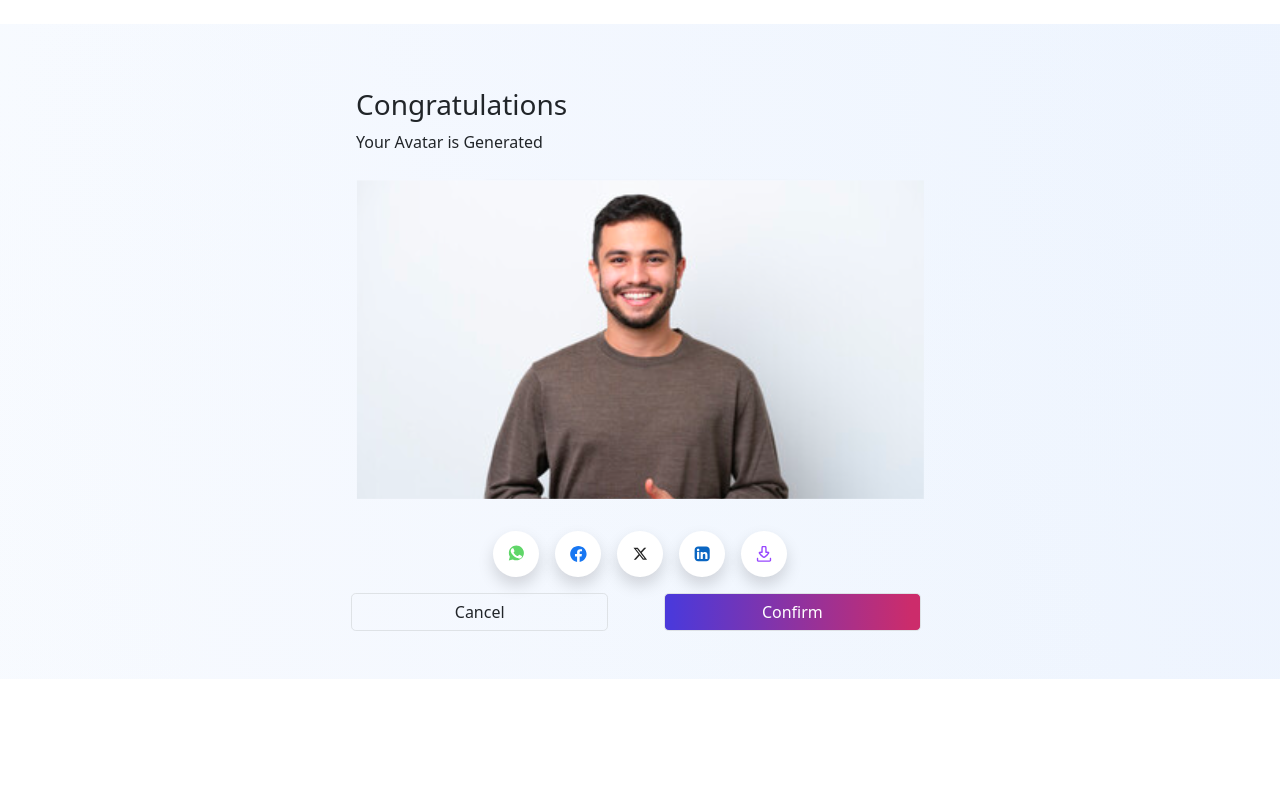
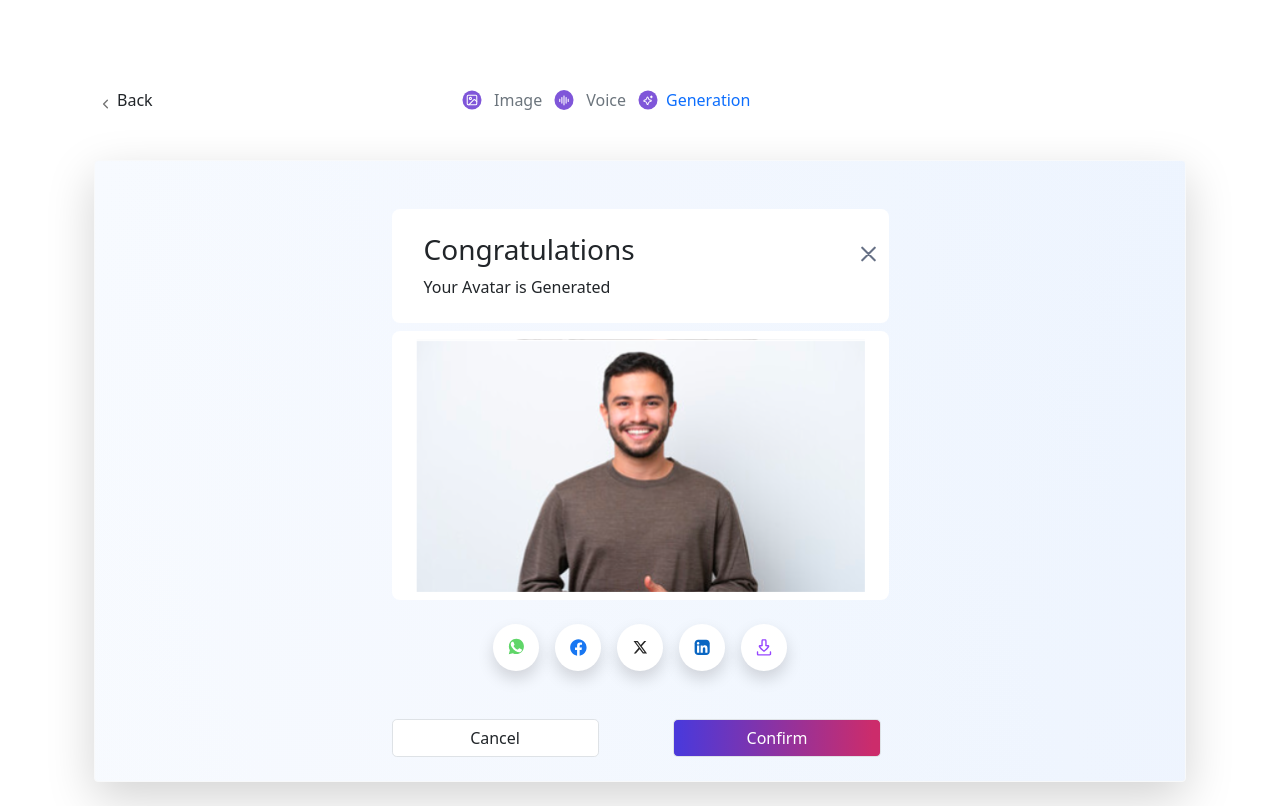
Before and after one commit to rohit1321/TextTovideo, a Next.js app: page /Desktop-14 in a window 1280 px wide. Built offline with nearby package versions, Linux system fonts and the light colour scheme.

Commit message:
update screens(desktop) 2,9,12

```diff
--- a/src/app/Desktop-11/form.js
+++ b/src/app/Desktop-11/form.js
@@ -147,7 +147,7 @@ function App() {
                                     className="px-5 py-3 text-center rounded-lg"
                                 />
                             </div>
-                            <div className="d-flex flex-column">
+                            <div className="d-flex flex-column h-100">
                                 <label htmlFor="AvatarText" className="d-flex justify-content-start">Voice</label>
                                 <Field
                                     type="text"
--- a/src/app/Desktop-11/page.tsx
+++ b/src/app/Desktop-11/page.tsx
@@ -8,7 +8,7 @@ import App from "./form";
 
 export default function Home() {
     return (
-        <div className="main-container container mt-5 bg-white p-4">
+        <div className="main-container container mt-5 bg-white p-4 ">
             <div className="main-content mt-4 p-4 card container shadow-lg   border border-light">
                 <div className="d-flex rounded-5 ">
                     <div className="play-btn-color d-flex  justify-content-center  rounded-circle  px-2 cursor-pointer"><Image
@@ -19,7 +19,7 @@ export default function Home() {
                     /></div>
                     <h5 className=" mx-2 mt-1 text-start">Watch Tutorial</h5>
                 </div>
-                <div className="container col-md-8 d-flex justify-content-center flex-column mt--3">
+                <div className="container col-md-8 d-flex justify-content-center flex-column mt-3">
                     <div className=" justify-content-center bg-white rounded-lg p-3 ">
                         <div className=" d-flex  justify-content-between ">
                             <h5 className="my-3">Upload Image</h5>
--- a/src/app/Desktop-12/page.tsx
+++ b/src/app/Desktop-12/page.tsx
@@ -1,43 +1,13 @@
 import React from 'react';
 import 'bootstrap/dist/css/bootstrap.min.css';
 import Image from 'next/image';
+import HeaderComponent from "../headerFileIcons";
 
 const VideoGeneration: React.FC = () => {
   return (
-    <div className="container my-5">
-      <a href="#" className="text-muted me-3">&lt; Back</a>
-      <div className="d-flex justify-content-center align-items-center mb-3">
-        <div className="d-flex align-items-center">
-          <Image
-            src="/Desktop-12/lucide_image (1).svg"
-            alt="Image Icon" className="mx-1"
-            height={20}
-            width={20}
-          />
-
-          <span className="text-muted mx-2">Image</span>
-
-          <Image
-            src="/Desktop-12/mingcute_voice-line.svg"
-            alt="Voice Icon"
-            className="mx-1"
-            height={20}
-            width={20}
-          />
-
-          <span className="text-muted mx-2">Voice</span>
-
-          <Image src="/Desktop-12/mingcute_ai-line.svg"
-            alt="Generation Icon"
-            className="mx-1"
-            height={20}
-            width={20}
-          />
-          <span className="text-primary mx-2">Generation</span>
-        </div>
-
-      </div>
-      <div className="card shadow-lg border border-light p-4  " style={{ borderRadius: '15px', backgroundColor: '#f8f9fa', width:'60%' }}>
+    <div className="container mt-4 col-12">
+      <HeaderComponent/>
+      <div className="card shadow-lg border-light p-4  ">
         <div className="mb-2 d-flex justify-content-center">
           <Image
             src="/Desktop-12/bd32cd6224dea3398f3615847c4dc6d6 (1).gif"
--- a/src/app/Desktop-14/page.tsx
+++ b/src/app/Desktop-14/page.tsx
@@ -1,22 +1,44 @@
 "use client";
 import Image from "next/image";
 import React from "react";
+import HeaderComponent from "../headerFileIcons";
 
 export default function Home() {
   return (
-    <div className="main-content  mt-4">
-      <div className="container  col-md-6 d-flex justify-content-center flex-column card-content">
-        <div className="d-flex flex-column justify-content-center bg-light-1 rounded-3 my-5">
+    <div className="main-container container mt-5 bg-white p-4 ">
+      <HeaderComponent />
+      <div className="main-content mt-4 p-4 card container shadow-lg   border border-light">
+        <div className="  mt-4 ">
+          <div className="container  col-md-6 d-flex justify-content-center flex-column ">
+            <div className="d-flex flex-column justify-content-center bg-light-1 rounded-3 ">
+              <div className=" justify-content-center bg-white rounded-lg p-2 w-100">
+                <div className=" d-flex  justify-content-between ">
+                  <div className="d-flex flex-column">
                     <h3 className="text-dark-1 px-4 pt-3">Congratulations</h3>
                     <p className="text-dark-1 px-4">Your Avatar is Generated</p>
+                  </div>
 
+                  <Image
+                    className=" mb-4 "
+                    src="/icons/x-close.svg"
+                    alt="upload"
+                    width={25}
+                    height={20}
+
+                  />
+                </div>
+              </div>
+
+              <div className="bg-white mt-2 rounded-lg">
                 <Image
                   src={"/Desktop-14/image 362.svg"}
                   alt="Generated Avatar"
-            width={200}
+                  width={500}
                   height={600}
                   className="col-12 px-4 py-2 rounded-3"
                 />
+
+              </div>
 
               <div className="d-flex col-12 justify-content-center gap-4 text-white">
                 <div className="pt-4 w-100 col-12 col-md-8 d-flex justify-content-center">
@@ -83,10 +105,10 @@ export default function Home() {
                 </div>
               </div>
 
-          <div className="d-flex mt-3 col-12 gap-5  justify-content-center">
+              <div className="d-flex mt-5 col-12   justify-content-between">
                 <button
                   type="button"
-              className="btn bg-transparent border text-dark-1 me-2 px-5 col-6 col-lg-5  rounded-3"
+                  className="btn bg-white border text-dark-1 me-2 px-lg-5 px-md-4   col-sm-4 col-lg-5  rounded-3"
                 //   onClick={() => {
                 //     router.push("/avatar-creation");
                 //   }}
@@ -95,7 +117,7 @@ export default function Home() {
                 </button>
                 <button
                   type="submit"
-              className="btn bg-transparent border text-dark-1 me-2 px-5 rounded-3  col-6 col-lg-5 text-white graditent-btn"
+                  className="btn bg-transparent border text-dark-1 me-2 px-lg-5 px-md-4  px-sm-4 rounded-3  col-sm-4 col-lg-5 text-white graditent-btn"
                 //   onClick={() => {
                 //     router.push("/dashboard");
                 //   }}
@@ -106,5 +128,7 @@ export default function Home() {
             </div>
           </div>
         </div>
+      </div>
+    </div>
   );
 }
--- a/src/app/globals.css
+++ b/src/app/globals.css
@@ -28,3 +28,7 @@ border: none;
 .play-btn-color{
   background: rgba(115, 70, 241, 1);
 }
+
+.main-container-2{
+  width: 80%;
+}
--- a/src/app/headerFileIcons.js
+++ b/src/app/headerFileIcons.js
@@ -0,0 +1,54 @@
+import React from "react";
+import Image from "next/image";
+
+
+function HeaderComponent() {
+    return (
+        <>
+            <div className="col-12 row">
+                <div className="d-flex col-lg-4 col-3">
+                    <Image
+                        src="/icons/chevron-right.svg"
+                        alt="Image Icon" className="mx-2 mx-sm-1"
+                        height={15}
+                        width={15}
+                    />
+                    <div className="mt-3 ">Back</div>
+                </div>
+                <div className="d-flex justify-content-start align-items-center mb-4 mt-3 col-lg-8 col-9">
+                    <div className="d-flex align-items-center">
+                        <Image
+                            src="/Desktop-12/lucide_image (1).svg"
+                            alt="Image Icon" className="mx-1"
+                            height={20}
+                            width={20}
+                        />
+
+                        <span className="text-muted mx-2">Image</span>
+
+                        <Image
+                            src="/Desktop-12/mingcute_voice-line.svg"
+                            alt="Voice Icon"
+                            className="mx-1"
+                            height={20}
+                            width={20}
+                        />
+
+                        <span className="text-muted mx-2">Voice</span>
+
+                        <Image src="/Desktop-12/mingcute_ai-line.svg"
+                            alt="Generation Icon"
+                            className="mx-1"
+                            height={20}
+                            width={20}
+                        />
+                        <span className="text-primary mx-2 mx-lg-1">Generation</span>
+                    </div>
+
+                </div>
+            </div>
+        </>
+    );
+}
+
+export default HeaderComponent;
```
Also changed, not shown: src/app/Desktop-2/page.tsx (+18 -14 lines), src/app/Desktop-9/page.tsx (+9 -9 lines). Lines whose indentation alone changed are shown as unchanged.
